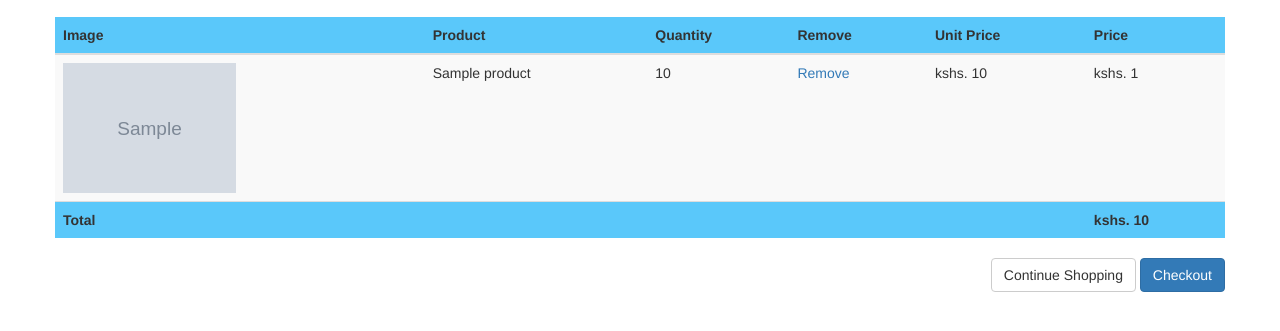
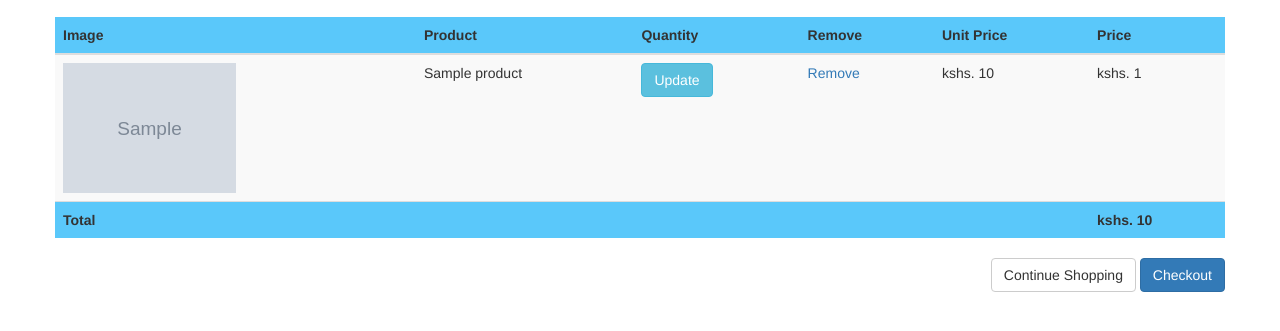
Before and after one commit to henrymbuguak/Shopping-Cart-Using-Django-2.0-and-Python-3.6, a Django app: template cart/templates/cart/detail.html in a window 1280 px wide. Shown: the part 51-382 px from the top of the page. Run offline with Django 3.2, Linux system fonts and the light colour scheme; the template is opened without the code that fills it: most values are stand-ins (such as "Sample title", 1, 10 or a date in 2020); grey boxes marked "Sample" are stand-in pictures; some libraries are stand-ins or nearby versions.

Commit message:
ability to change the quantity of the product

```diff
--- a/cart/templates/cart/detail.html
+++ b/cart/templates/cart/detail.html
@@ -29,7 +29,14 @@
                                 </a>
                             </td>
                             <td>{{ product.name }}</td>
-                            <td>{{ item.quantity }}</td>
+                            <td>
+                                <form action="{% url "cart:cart_add" product.id %}" method="post">
+                                    {% csrf_token %}
+                                    {{ item.update_quantity_form.quantity }}
+                                    {{ item.update_quantity_form.update }}
+                                    <input type="submit" value="Update" class="btn btn-info">
+                                </form>
+                            </td>
                             <td>
                                 <a href="{% url "cart:cart_remove" product.id %}">Remove</a>
                             </td>
--- a/cart/views.py
+++ b/cart/views.py
@@ -25,4 +25,6 @@ def cart_remove(request, product_id):
 
 def cart_detail(request):
     cart = Cart(request)
+    for item in cart:
+        item['update_quantity_form'] = CartAddProductForm(initial={'quantity': item['quantity'], 'update': True})
     return render(request, 'cart/detail.html', {'cart': cart})
```
